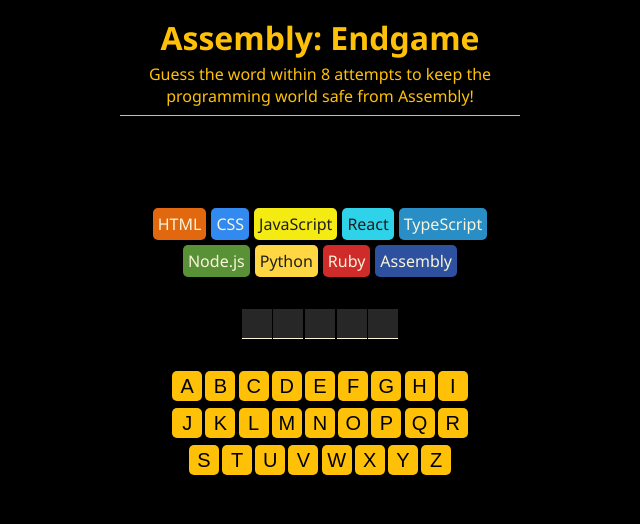
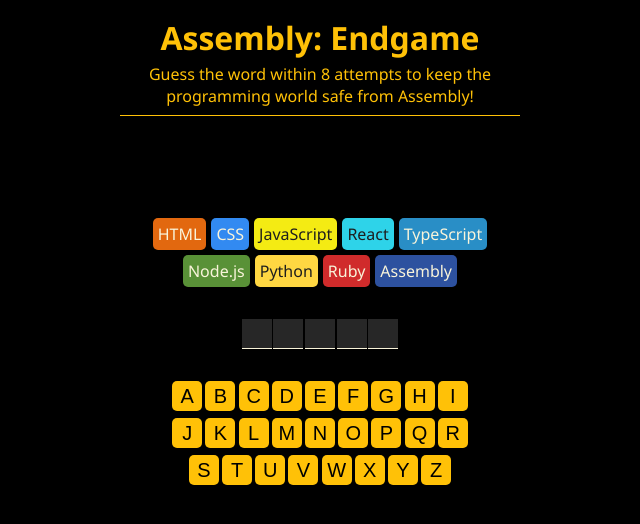
Before and after one commit to suhakilic/assembly-endgame, a Next.js app: page / in a window 1280 px wide. Shown: the top 524 px of the page, without its empty margins (320-960 px from the left). Built offline with nearby package versions, Linux system fonts and the light colour scheme.

Commit message:
some css restyle

```diff
--- a/src/app/globals.css
+++ b/src/app/globals.css
@@ -40,7 +40,7 @@
   color: white;
   width: 100%;
   max-width: 400px;
-  min-height: 60px;
+  min-height: 70px;
   text-align: center;
   border-radius: 10px;
 }
@@ -57,6 +57,9 @@
   margin: 0.2rem;
 }
 
+.game-status-section>h2 {
+  margin: 0.2rem;
+}
 .languages-section {
   width: 100%;
   max-width: 400px;
--- a/src/app/page.js
+++ b/src/app/page.js
@@ -39,14 +39,14 @@
     if (isGameWon) {
       return (
         <>
-          <h1>You won!</h1>
+          <h2>You won!</h2>
           <p>Well done.</p>
         </>
       );
     } else if (isGameLost) {
       return (
         <>
-          <h1>You lost!</h1>
+          <h2>You lost!</h2>
           <p>Do not give up.</p>
         </>
       );
```
